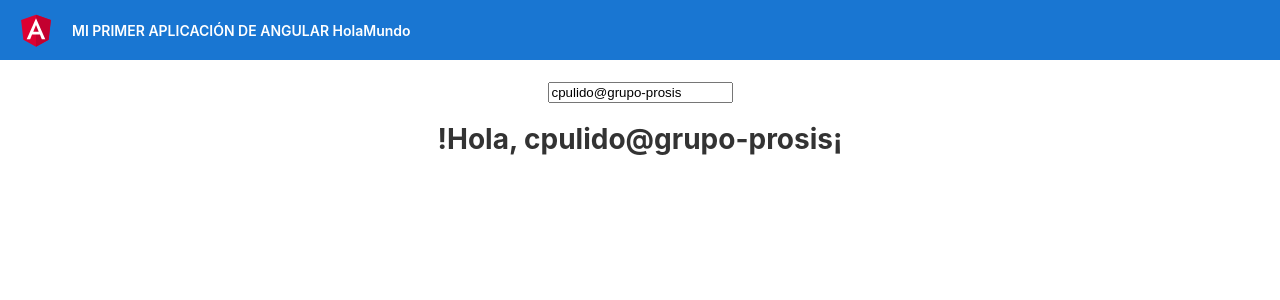
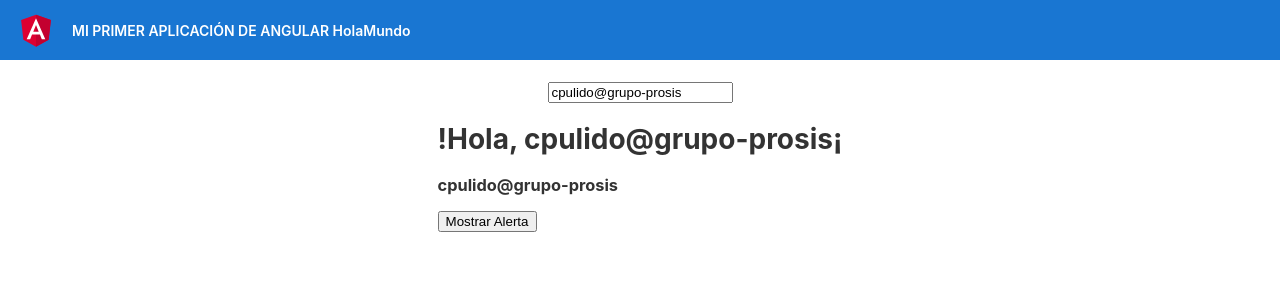
Before and after one commit to CarlosPulidoMejia/agular, an Angular app: page / in a window 1280 px wide. Shown: the top 300 px of the page. Built offline with nearby package versions, Linux system fonts and the light colour scheme.

Commit message:
Inicio Output

```diff
--- a/src/app/Components/saludo/saludo.component.html
+++ b/src/app/Components/saludo/saludo.component.html
@@ -1 +1,7 @@
 <h1>!Hola, {{ nombre }}¡</h1>
+
+<h3 id="usuario" [innerText]="nombre">
+    <!--No indicamos nada en las etiquetas sino que el valor viene definido por la propiedad-->
+</h3>
+
+<button id="emit-alerta" (click)="alertaSaludo()">Mostrar Alerta</button>
--- a/src/app/Components/saludo/saludo.component.ts
+++ b/src/app/Components/saludo/saludo.component.ts
@@ -1,4 +1,4 @@
-import { Component, OnInit, Input } from '@angular/core';
+import { Component, OnInit, Input, Output, EventEmitter } from '@angular/core';
 
 @Component({
   selector: 'app-saludo',
@@ -8,13 +8,18 @@ import { Component, OnInit, Input } from '@angular/core';
 export class SaludoComponent implements OnInit{
 
   @Input() nombre: string = "Anonimo";
+  //@Output () mensajeEmitter: EventEmitter string = new EventEmitter
 
   constructor() {}
 
   ngOnInit(): void {
     //Instrucciones previas a la renderización del componente
     console.log('ngOnInit del componente Saludo');
+  }
 
+  /*Ejemplo para festionar un even de tipo clic en el DOM */
+  alertaSaludo(): void{
+    alert(`Hola, ${this.nombre}. Alerta desde un clic de botón`)
   }
 
 }
--- a/src/app/app.component.html
+++ b/src/app/app.component.html
@@ -307,5 +307,6 @@
   <!--<h1>Hola, {{ nombre }}</h1>-->
   <!--Input para trabajar con NgModel-->
   <input type="text" placeholder="Nombre del usuario" [(ngModel)]="usuario"/>
+
   <app-saludo [nombre]="usuario"></app-saludo>
 </div>
```
